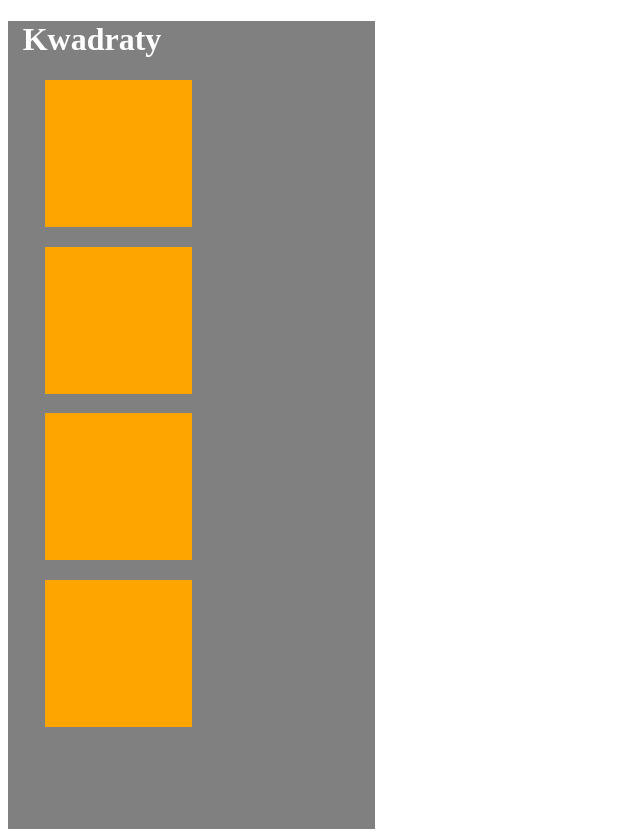
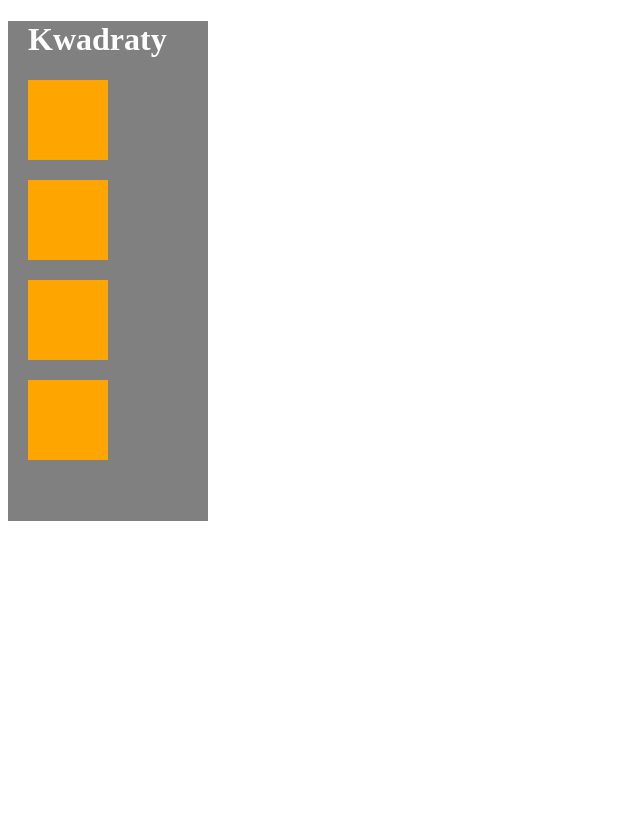
Before and after one commit to geoplanmp/16-css-kwadraty, a plain HTML site: page index.html in a window 1280 px wide. Shown: the whole page, without its empty margins (0-640 px from the left). After the commit the page ends 800 px from the top, so only its background shows below. Drawn offline with Linux system fonts and the light colour scheme.

Commit message:
druga wersja

```diff
--- a/index.html
+++ b/index.html
@@ -1,5 +1,6 @@
 <!DOCTYPE html>
 <html lang="en">
+
 <head>
     <meta charset="UTF-8">
     <meta http-equiv="X-UA-Compatible" content="IE=edge">
@@ -7,21 +8,15 @@
     <title>Document</title>
     <link rel="stylesheet" href="style.css">
 </head>
+
 <body>
     <header id="main_header">
         <h1>Kwadraty</h1>
-        <div>
-            <h2></h2>
-        </div>
-        <div>
-            <h2></h2>
-        </div>
-        <div>
-            <h2></h2>
-        </div>
-        <div>
-            <h2></h2>
-        </div>
+        <div></div>
+        <div></div>
+        <div></div>
+        <div></div>
     </header>
 </body>
+
 </html>
--- a/style.css
+++ b/style.css
@@ -1,3 +1,18 @@
-header {background-color: #808080; width: 50ex;   height: 110ex;}
-div {background-color: #fea500; width: 20ex;height: 20ex; margin-left: 5ex;}
-h1 {color: white; margin-left: 1ex;}
+header {
+    background-color: #808080;
+    width: 200px;
+    height: 500px;
+}
+
+div {
+    background-color: #fea500;
+    width: 80px;
+    height: 80px;
+    margin-left: 20px;
+    margin-bottom: 20px;
+}
+
+h1 {
+    color: white;
+    margin-left: 20px;
+}
```
